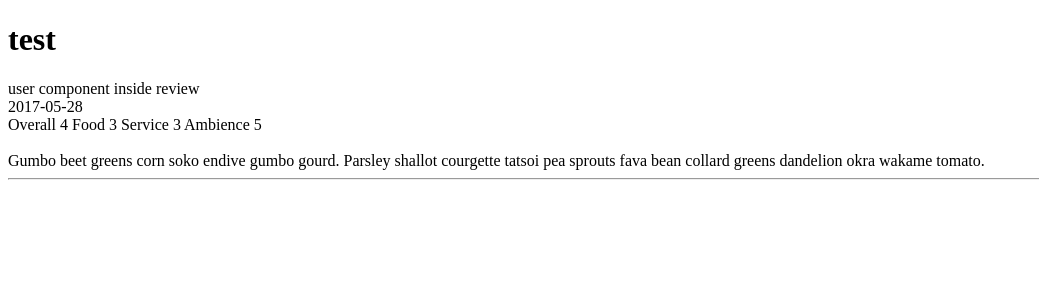
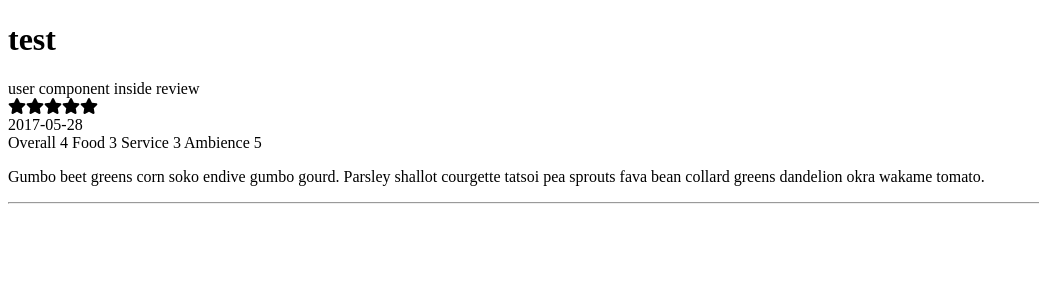
Before and after one commit to br0kentable/Review-Module, a React app: page / in a window 1280 px wide. Shown: the top 300 px of the page, without its empty margins (0-1039 px from the left). Built offline with nearby package versions, Linux system fonts and the light colour scheme; the HTML template or start-up script is replaced by a standard one.

Commit message:
Add icons

```diff
--- a/client/src/components/App.jsx
+++ b/client/src/components/App.jsx
@@ -1,4 +1,10 @@
 import React from 'react';
+import { library } from '@fortawesome/fontawesome-svg-core';
+import { FontAwesomeIcon } from '@fortawesome/react-fontawesome';
+import { faStar } from '@fortawesome/free-solid-svg-icons';
+// import { faStar as emptyFaStar } from '@fortawesome/free-regular-svg-icons';
+library.add(faStar);
+// library.add(emptyFaStar);
 import Review from './Review.jsx';
 
 class App extends React.Component {
@@ -10,8 +16,9 @@ class App extends React.Component {
   }
 
   render() {
-    var mappedReviews = this.state.reviews.map((review) =>
+    var mappedReviews = this.state.reviews.map((review, i) =>
       <Review
+        key={'review' + i}
         date={review.reviewDate}
         scoreOverall={review.overallScore}
         scoreFood={review.foodScore}
--- a/client/src/components/Review.jsx
+++ b/client/src/components/Review.jsx
@@ -1,14 +1,23 @@
 import React from 'react';
 import User from './User.jsx';
+import { FontAwesomeIcon } from '@fortawesome/react-fontawesome';
 
-const Review = (props) => (
+const Review = (props) => {
+  var stars = []
+  for (var i = 0; i < props.scoreOverall; i++) {
+    stars.push(<FontAwesomeIcon key={"score" + i} icon="star" className="filledScore" />);
+  }
+  for (var i = 0; i < (5 - props.scoreOverall); i++){
+    stars.push(<FontAwesomeIcon key={"emptyScore" + i} icon="star" className="emptyScore" />);
+  }
+  return (
     <article>
-    <User/>
+      <User />
       <div id="reviewBody">
         <div id="reviewScores">
           <div id="reviewStarsDate">
             <div id="reviewStars">
-
+              {stars}
             </div>
             <div id="reviewDate">
               <span id="date">{props.date}</span>
@@ -25,13 +34,14 @@ const Review = (props) => (
             <span id="scoreAmbienceNumber">{props.scoreAmbience}</span>
           </div>
         </div>
-      <br/>
         <div id="reviewText">
-        {props.text}
+          <p>{props.text}</p>
         </div>
       </div>
-    <hr/>
+      <hr />
     </article>
   );
+}
+
 
 export default Review;
--- a/package.json
+++ b/package.json
@@ -14,8 +14,14 @@
     "seed": "node seeding/seedingScript.js"
   },
   "dependencies": {
+    "@fortawesome/fontawesome-svg-core": "^1.2.15",
+    "@fortawesome/free-regular-svg-icons": "^5.7.2",
+    "@fortawesome/free-solid-svg-icons": "^5.7.2",
+    "@fortawesome/react-fontawesome": "^0.1.4",
     "express": "^4.16.4",
+    "i": "^0.3.6",
     "mysql2": "^1.6.5",
+    "npm": "^6.8.0",
     "react": "^16.8.2",
     "react-dom": "^16.8.2",
     "sequelize": "^4.42.0"
```
Also changed, not shown: 1 other file (tests, documents, lock files or other folders). Lines whose indentation alone changed are shown as unchanged.
